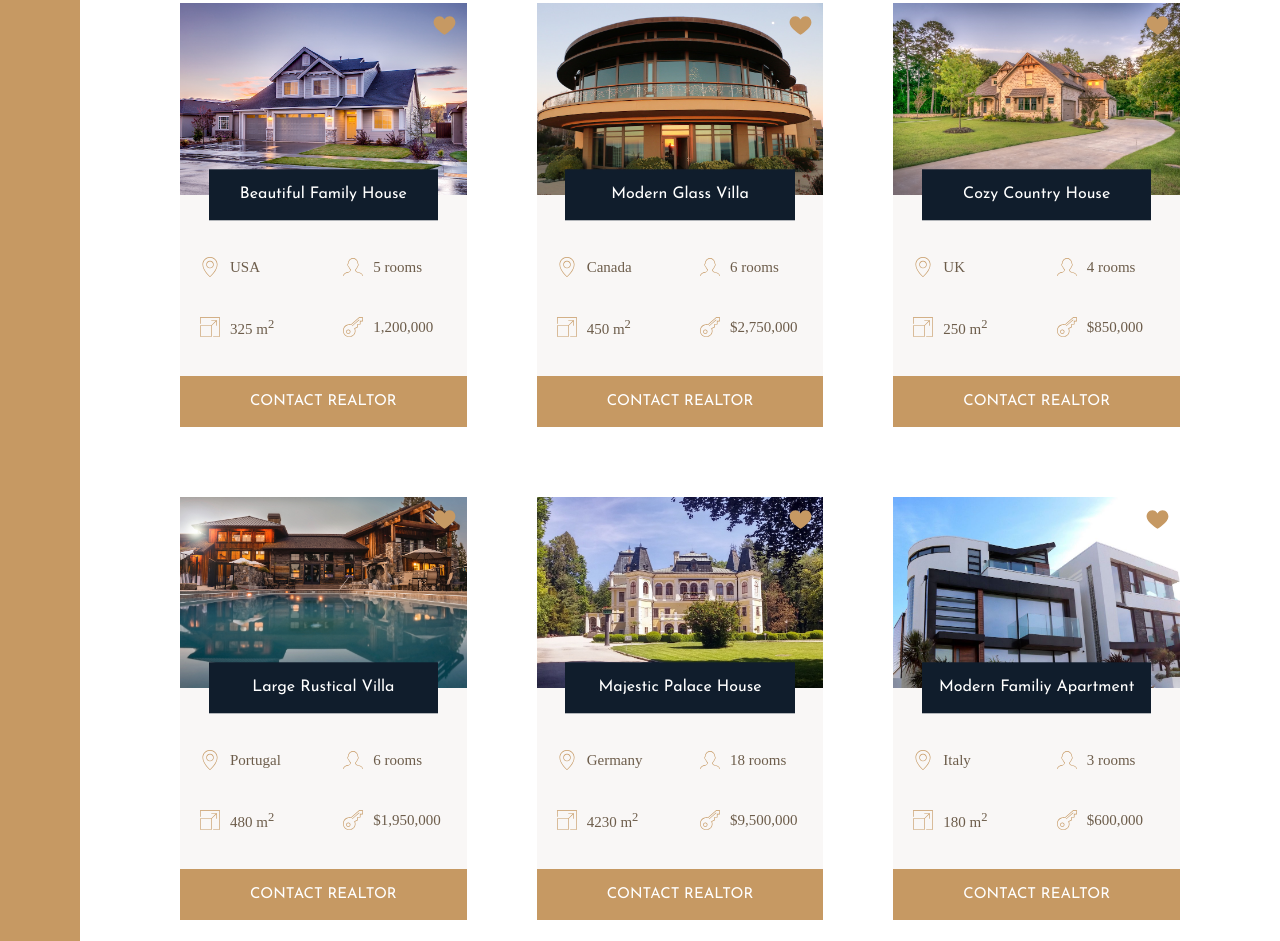
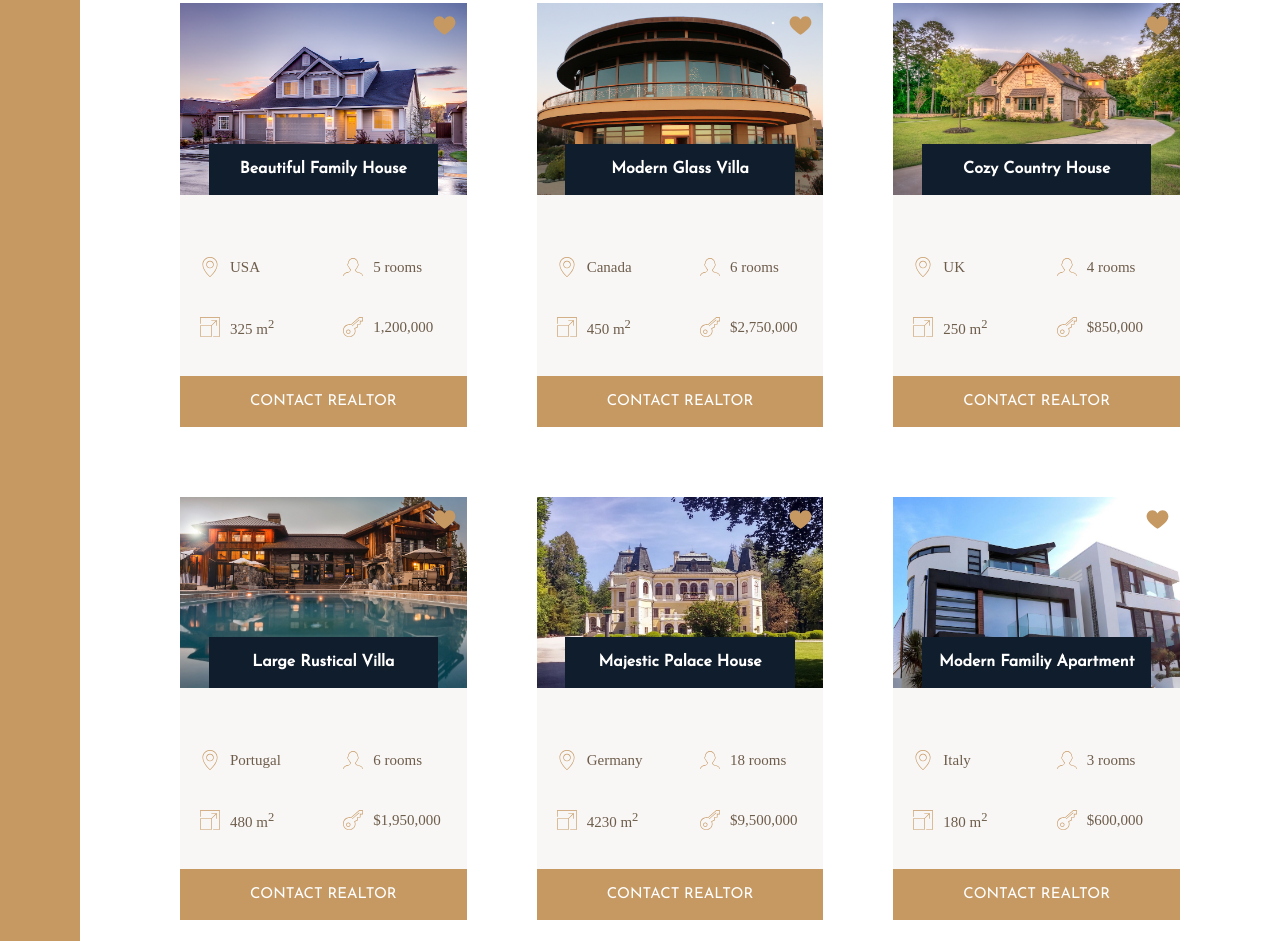
Before and after one commit to KalyyanDeka/Nexter, a website: page index.html in a window 1280 px wide. Shown: the part 2090-3031 px from the top of the page. Drawn offline with Linux system fonts and the light colour scheme.

```diff
--- a/sass/_homes.scss
+++ b/sass/_homes.scss
@@ -47,8 +47,8 @@
     padding: 1.25rem;
     background-color: $color-secondary;
     color: #fff;
-    font-weight: 400;
-    transform: translateY(50%);
+    // font-weight: 400;
+    // transform: translateY(50%);
   }
 
   &__location,
```
Also changed, not shown: css/style.css.
